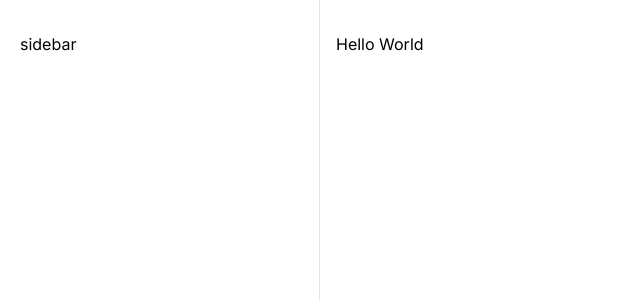
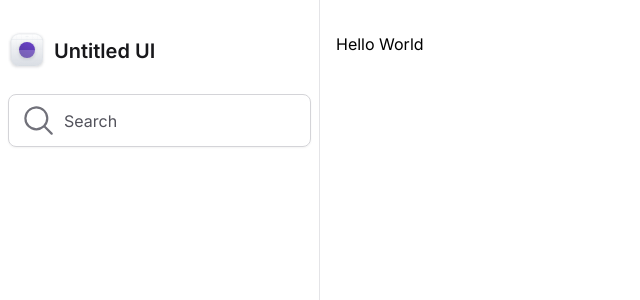
Before and after one commit to AndersonNascimentoAFSN/tailwind-next, a Next.js app: page / in a window 1280 px wide. Shown: the top 300 px of the page, without its empty margins (0-640 px from the left). Built offline with nearby package versions, Linux system fonts and the light colour scheme.

Commit message:
feat: add Sidebar search and logo

```diff
--- a/package.json
+++ b/package.json
@@ -9,6 +9,7 @@
     "lint": "next lint"
   },
   "dependencies": {
+    "@heroicons/react": "^2.0.18",
     "@types/node": "20.6.2",
     "@types/react": "18.2.22",
     "@types/react-dom": "18.2.7",
--- a/src/app/layout.tsx
+++ b/src/app/layout.tsx
@@ -1,6 +1,8 @@
 import './globals.css'
 import type { Metadata } from 'next'
 import { Inter } from 'next/font/google'
+
+import { Sidebar } from '@/components/Sidebar'
 
 const inter = Inter({ subsets: ['latin'] })
 
@@ -18,7 +20,7 @@
     <html lang="en">
       <body className={inter.className}>
         <div className="min-h-screen grid grid-cols-app">
-          <aside className="border-r border-zinc-200 px-5 py-8">sidebar</aside>
+          <Sidebar />
           <main className="px-4 pb-12 pt-8">{children}</main>
         </div>
       </body>
--- /dev/null
+++ b/src/components/Input/Field.tsx
@@ -0,0 +1,23 @@
+import { DetailedHTMLProps, InputHTMLAttributes } from 'react'
+// import { MagnifyingGlassIcon } from '@heroicons/react/24/solid'
+
+type InputProps = DetailedHTMLProps<
+  InputHTMLAttributes<HTMLInputElement>,
+  HTMLInputElement
+>
+
+const BASE_INPUT_FIELD_CLASSES =
+  'flex-1 border-0 bg-transparent p-0 text-zinc-900 placeholder-zinc-600'
+
+export function Field(rest: InputProps) {
+  return (
+    <>
+      <input
+        {...rest}
+        className={`${BASE_INPUT_FIELD_CLASSES} ${rest.className}`}
+      />
+    </>
+  )
+}
+
+Field.displayName = 'Input.Field'
--- /dev/null
+++ b/src/components/Input/Icon.tsx
@@ -0,0 +1,19 @@
+import { ElementType } from 'react'
+// import { MagnifyingGlassIcon } from '@heroicons/react/24/solid'
+
+interface IconProps {
+  icon: ElementType
+  className?: string
+}
+
+const BASE_INPUT_ICON_CLASSES = 'h-5 w-5 text-zinc-500'
+
+export function Icon({ icon: Icon, className = '' }: IconProps) {
+  return (
+    <>
+      <Icon className={`${BASE_INPUT_ICON_CLASSES} ${className}`} />
+    </>
+  )
+}
+
+Icon.displayName = 'Input.Icon'
--- /dev/null
+++ b/src/components/Input/Root.tsx
@@ -0,0 +1,18 @@
+import { HTMLAttributes, ReactNode } from 'react'
+
+interface RootProps extends HTMLAttributes<HTMLDivElement> {
+  children: ReactNode
+}
+
+const BASE_INPUT_ROOT_CLASSES =
+  'flex w-full items-center gap-2 rounded-lg border border-zinc-300 px-3 py-2 shadow-sm'
+
+export function Root({ children, ...rest }: RootProps) {
+  return (
+    <div className={`${BASE_INPUT_ROOT_CLASSES} ${rest?.className}`}>
+      {children}
+    </div>
+  )
+}
+
+Root.displayName = 'Input.Root'
--- /dev/null
+++ b/src/components/Sidebar/Logo.tsx
@@ -0,0 +1,212 @@
+import { SVGProps } from 'react'
+
+export function Logo(props: SVGProps<SVGSVGElement>) {
+  return (
+    <strong className="flex items-center gap-2 text-xl font-semibold text-zinc-900">
+      <svg
+        width={38}
+        height={38}
+        viewBox="0 0 38 38"
+        fill="none"
+        xmlns="http://www.w3.org/2000/svg"
+        {...props}
+      >
+        <g filter="url(#filter0_dd_6471_307)">
+          <g clipPath="url(#clip0_6471_307)">
+            <rect x={3} y={2} width={32} height={32} rx={8} fill="#fff" />
+            <rect
+              x={3}
+              y={2}
+              width={32}
+              height={32}
+              rx={8}
+              fill="url(#paint0_linear_6471_307)"
+            />
+            <path
+              fillRule="evenodd"
+              clipRule="evenodd"
+              d="M19 4.039c-7.71 0-13.961 6.25-13.961 13.961 0 7.71 6.25 13.961 13.961 13.961 7.71 0 13.961-6.25 13.961-13.961 0-7.71-6.25-13.961-13.961-13.961zM4.961 18c0-7.753 6.286-14.039 14.039-14.039S33.039 10.247 33.039 18 26.753 32.039 19 32.039 4.961 25.753 4.961 18z"
+              fill="#D0D5DD"
+            />
+            <path
+              fillRule="evenodd"
+              clipRule="evenodd"
+              d="M19 14.078a3.922 3.922 0 100 7.845 3.922 3.922 0 000-7.845zM15 18a4 4 0 118 0 4 4 0 01-8 0z"
+              fill="#D0D5DD"
+            />
+            <path
+              fillRule="evenodd"
+              clipRule="evenodd"
+              d="M19 15.32a2.68 2.68 0 100 5.36 2.68 2.68 0 000-5.36zM16.243 18a2.757 2.757 0 115.514 0 2.757 2.757 0 01-5.514 0z"
+              fill="#D0D5DD"
+            />
+            <path d="M18.961 2h.078v32h-.078V2z" fill="#D0D5DD" />
+            <path d="M35 17.96v.079H3v-.078h32z" fill="#D0D5DD" />
+            <path
+              d="M29.602 2h.078v32h-.078V2zM13.64 2h.078v32h-.077V2zM24.282 2h.077v32h-.077V2zM8.32 2h.078v32H8.32V2z"
+              fill="#D0D5DD"
+            />
+            <path
+              d="M35 28.602v.077H3v-.077h32zM35 12.64v.078H3v-.077h32zM35 23.281v.078H3v-.078h32zM35 7.32v.078H3V7.32h32z"
+              fill="#D0D5DD"
+            />
+            <g filter="url(#filter1_dd_6471_307)">
+              <circle
+                cx={19}
+                cy={18}
+                r={8}
+                fill="url(#paint1_linear_6471_307)"
+              />
+            </g>
+            <g filter="url(#filter2_b_6471_307)">
+              <path
+                d="M3 18h32v3.2c0 4.48 0 6.72-.872 8.432a8 8 0 01-3.496 3.496C28.92 34 26.68 34 22.2 34h-6.4c-4.48 0-6.72 0-8.432-.872a8 8 0 01-3.496-3.496C3 27.92 3 25.68 3 21.2V18z"
+                fill="#fff"
+                fillOpacity={0.2}
+              />
+            </g>
+          </g>
+          <rect
+            x={3.15}
+            y={2.15}
+            width={31.7}
+            height={31.7}
+            rx={7.85}
+            stroke="#D0D5DD"
+            strokeWidth={0.3}
+          />
+        </g>
+        <defs>
+          <filter
+            id="filter0_dd_6471_307"
+            x={0}
+            y={0}
+            width={38}
+            height={38}
+            filterUnits="userSpaceOnUse"
+            colorInterpolationFilters="sRGB"
+          >
+            <feFlood floodOpacity={0} result="BackgroundImageFix" />
+            <feColorMatrix
+              in="SourceAlpha"
+              values="0 0 0 0 0 0 0 0 0 0 0 0 0 0 0 0 0 0 127 0"
+              result="hardAlpha"
+            />
+            <feOffset dy={1} />
+            <feGaussianBlur stdDeviation={1} />
+            <feColorMatrix values="0 0 0 0 0.0627451 0 0 0 0 0.0941176 0 0 0 0 0.156863 0 0 0 0.06 0" />
+            <feBlend
+              in2="BackgroundImageFix"
+              result="effect1_dropShadow_6471_307"
+            />
+            <feColorMatrix
+              in="SourceAlpha"
+              values="0 0 0 0 0 0 0 0 0 0 0 0 0 0 0 0 0 0 127 0"
+              result="hardAlpha"
+            />
+            <feOffset dy={1} />
+            <feGaussianBlur stdDeviation={1.5} />
+            <feColorMatrix values="0 0 0 0 0.0627451 0 0 0 0 0.0941176 0 0 0 0 0.156863 0 0 0 0.1 0" />
+            <feBlend
+              in2="effect1_dropShadow_6471_307"
+              result="effect2_dropShadow_6471_307"
+            />
+            <feBlend
+              in="SourceGraphic"
+              in2="effect2_dropShadow_6471_307"
+              result="shape"
+            />
+          </filter>
+          <filter
+            id="filter1_dd_6471_307"
+            x={8}
+            y={8}
+            width={22}
+            height={22}
+            filterUnits="userSpaceOnUse"
+            colorInterpolationFilters="sRGB"
+          >
+            <feFlood floodOpacity={0} result="BackgroundImageFix" />
+            <feColorMatrix
+              in="SourceAlpha"
+              values="0 0 0 0 0 0 0 0 0 0 0 0 0 0 0 0 0 0 127 0"
+              result="hardAlpha"
+            />
+            <feOffset dy={1} />
+            <feGaussianBlur stdDeviation={1} />
+            <feColorMatrix values="0 0 0 0 0.0627451 0 0 0 0 0.0941176 0 0 0 0 0.156863 0 0 0 0.06 0" />
+            <feBlend
+              in2="BackgroundImageFix"
+              result="effect1_dropShadow_6471_307"
+            />
+            <feColorMatrix
+              in="SourceAlpha"
+              values="0 0 0 0 0 0 0 0 0 0 0 0 0 0 0 0 0 0 127 0"
+              result="hardAlpha"
+            />
+            <feOffset dy={1} />
+            <feGaussianBlur stdDeviation={1.5} />
+            <feColorMatrix values="0 0 0 0 0.0627451 0 0 0 0 0.0941176 0 0 0 0 0.156863 0 0 0 0.1 0" />
+            <feBlend
+              in2="effect1_dropShadow_6471_307"
+              result="effect2_dropShadow_6471_307"
+            />
+            <feBlend
+              in="SourceGraphic"
+              in2="effect2_dropShadow_6471_307"
+              result="shape"
+            />
+          </filter>
+          <filter
+            id="filter2_b_6471_307"
+            x={-2}
+            y={13}
+            width={42}
+            height={26}
+            filterUnits="userSpaceOnUse"
+            colorInterpolationFilters="sRGB"
+          >
+            <feFlood floodOpacity={0} result="BackgroundImageFix" />
+            <feGaussianBlur in="BackgroundImageFix" stdDeviation={2.5} />
+            <feComposite
+              in2="SourceAlpha"
+              operator="in"
+              result="effect1_backgroundBlur_6471_307"
+            />
+            <feBlend
+              in="SourceGraphic"
+              in2="effect1_backgroundBlur_6471_307"
+              result="shape"
+            />
+          </filter>
+          <linearGradient
+            id="paint0_linear_6471_307"
+            x1={19}
+            y1={2}
+            x2={19}
+            y2={34}
+            gradientUnits="userSpaceOnUse"
+          >
+            <stop stopColor="#fff" />
+            <stop offset={1} stopColor="#D0D5DD" />
+          </linearGradient>
+          <linearGradient
+            id="paint1_linear_6471_307"
+            x1={15}
+            y1={26}
+            x2={23}
+            y2={10}
+            gradientUnits="userSpaceOnUse"
+          >
+            <stop stopColor="#53389E" />
+            <stop offset={1} stopColor="#6941C6" />
+          </linearGradient>
+          <clipPath id="clip0_6471_307">
+            <rect x={3} y={2} width={32} height={32} rx={8} fill="#fff" />
+          </clipPath>
+        </defs>
+      </svg>
+      <span>Untitled UI</span>
+    </strong>
+  )
+}
--- /dev/null
+++ b/src/components/Sidebar/Sidebar.tsx
@@ -0,0 +1,22 @@
+import { MagnifyingGlassIcon } from '@heroicons/react/24/solid'
+
+import { Logo } from './Logo'
+
+export function Sidebar() {
+  return (
+    <>
+      <aside className="border-r border-zinc-200 px-2 py-8 space-y-6">
+        <Logo />
+
+        <div className="rounded-lg border border-zinc-300 px-3 py-2 w-full shadow-sm flex items-center gap-2">
+          <MagnifyingGlassIcon className="min-h-5 min-w-5 text-zinc-500" />
+
+          <input
+            className="flex-1 border-0 bg-transparent p-0 text-zinc-900 placeholder-zinc-600"
+            placeholder="Search"
+          />
+        </div>
+      </aside>
+    </>
+  )
+}
--- /dev/null
+++ b/src/components/Sidebar/index.ts
@@ -0,0 +1 @@
+export * from './Sidebar'
```
Also changed, not shown: src/components/Input/index.ts (added, +9 -0 lines), 1 other file (tests, documents, lock files or other folders).
